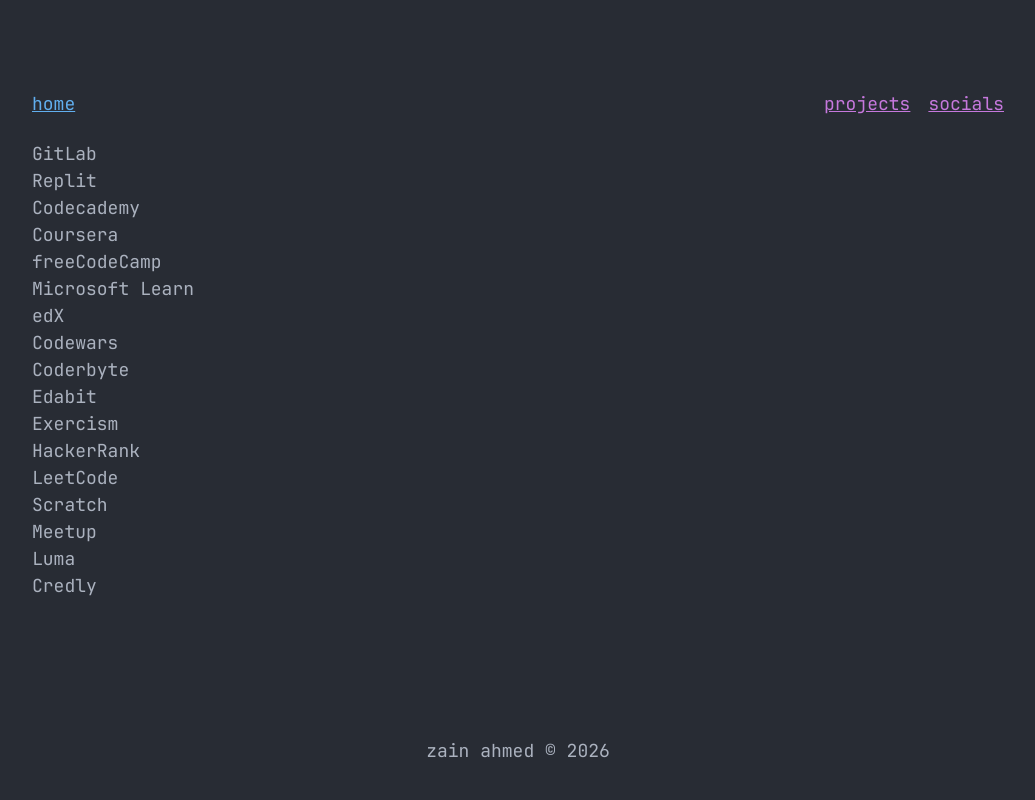
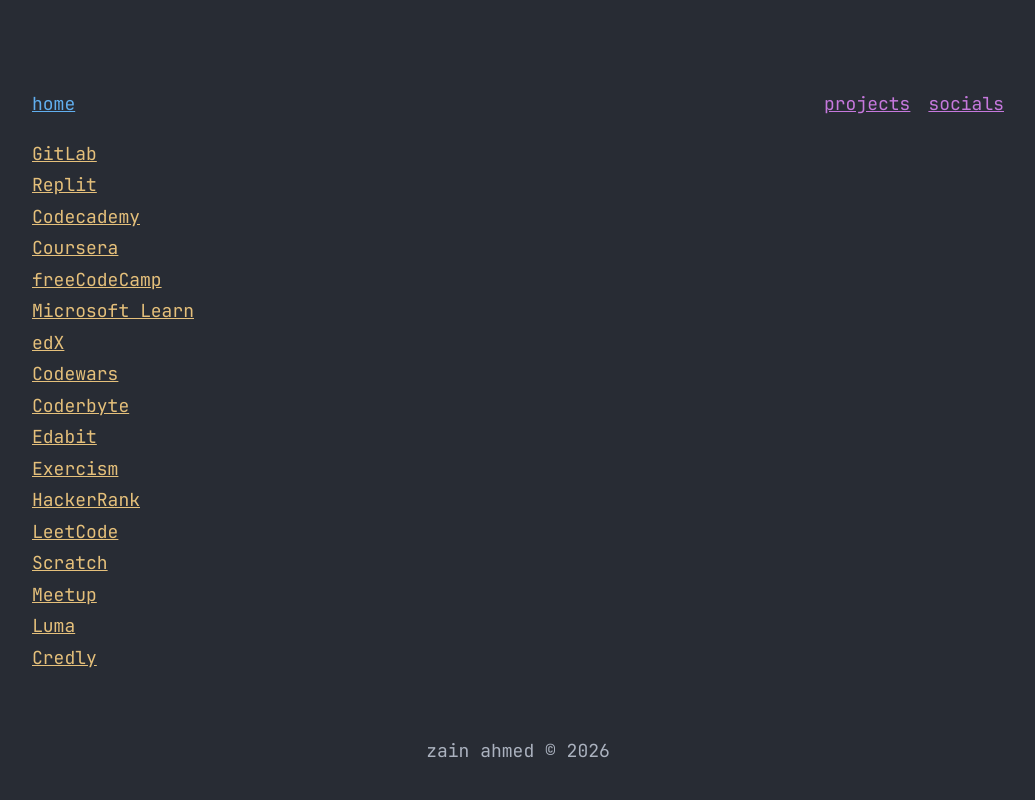
Before and after one commit to zain-ahmed0/portfolio-website, an Astro site: page /socials in a window 1280 px wide. Shown: the whole page, without its empty margins (122-1157 px from the left). Built offline with nearby package versions, Linux system fonts and the light colour scheme; Astro itself is replaced by a stand-in of ours.

Commit message:
feat: add underline and colour to social page

```diff
--- a/src/pages/socials.astro
+++ b/src/pages/socials.astro
@@ -9,8 +9,8 @@ const socials = await getCollection("socials");
   <ul>
     {
       socials.map(({ data }) => (
-        <li>
-          <a href={data.url} target="_blank" rel="noopener noreferrer">{data.name}</a>
+        <li class="mb-1">
+          <a href={data.url} class="text-[#e5c07b] underline" target="_blank" rel="noopener noreferrer">{data.name}</a>
         </li>
       ))
     }
```
